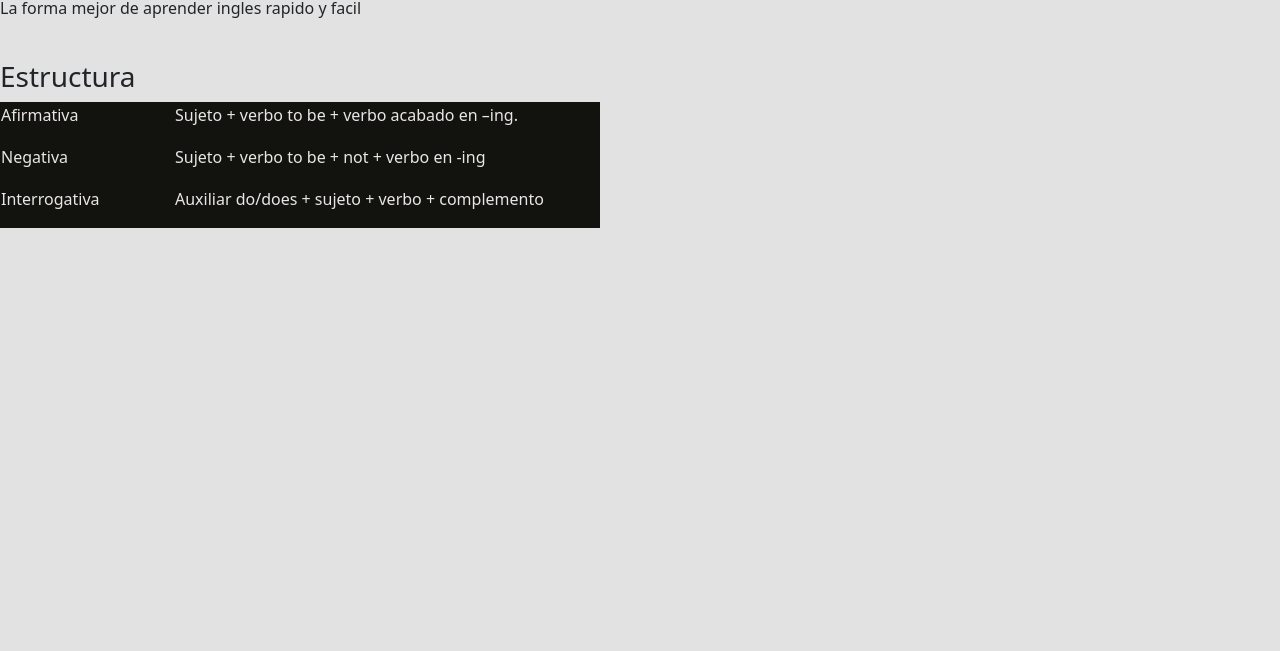
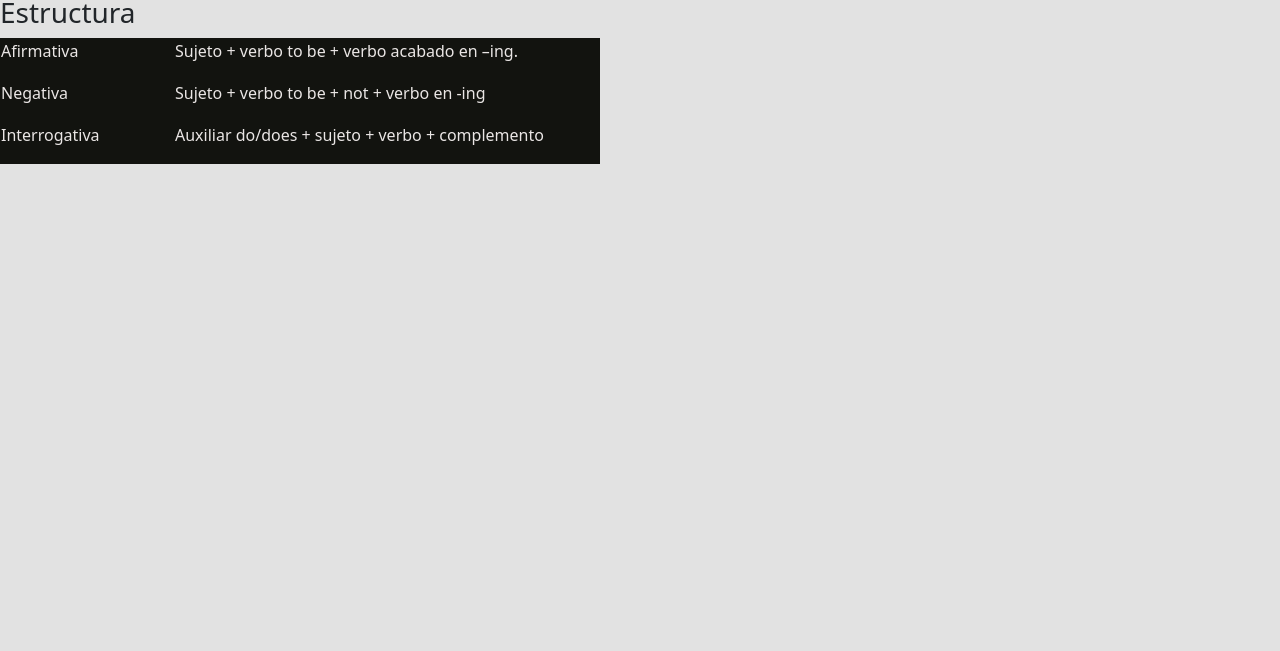
Before and after one commit to Celiz/AI-Web, a plain HTML site: page PresenteContinuo.html in a window 1280 px wide. Shown: the part 149-800 px from the top of the page. Drawn offline with nearby package versions, Linux system fonts and the light colour scheme.

Commit message:
Update PresenteContinuo.html

```diff
--- a/PresenteContinuo.html
+++ b/PresenteContinuo.html
@@ -57,7 +57,6 @@
 
     <main>
         <h1>Presente Continuo</h1>
-        <p>La forma mejor de aprender ingles rapido y facil</p><br>
         <h3>Estructura</h3>
         <div>
             <table>
```
